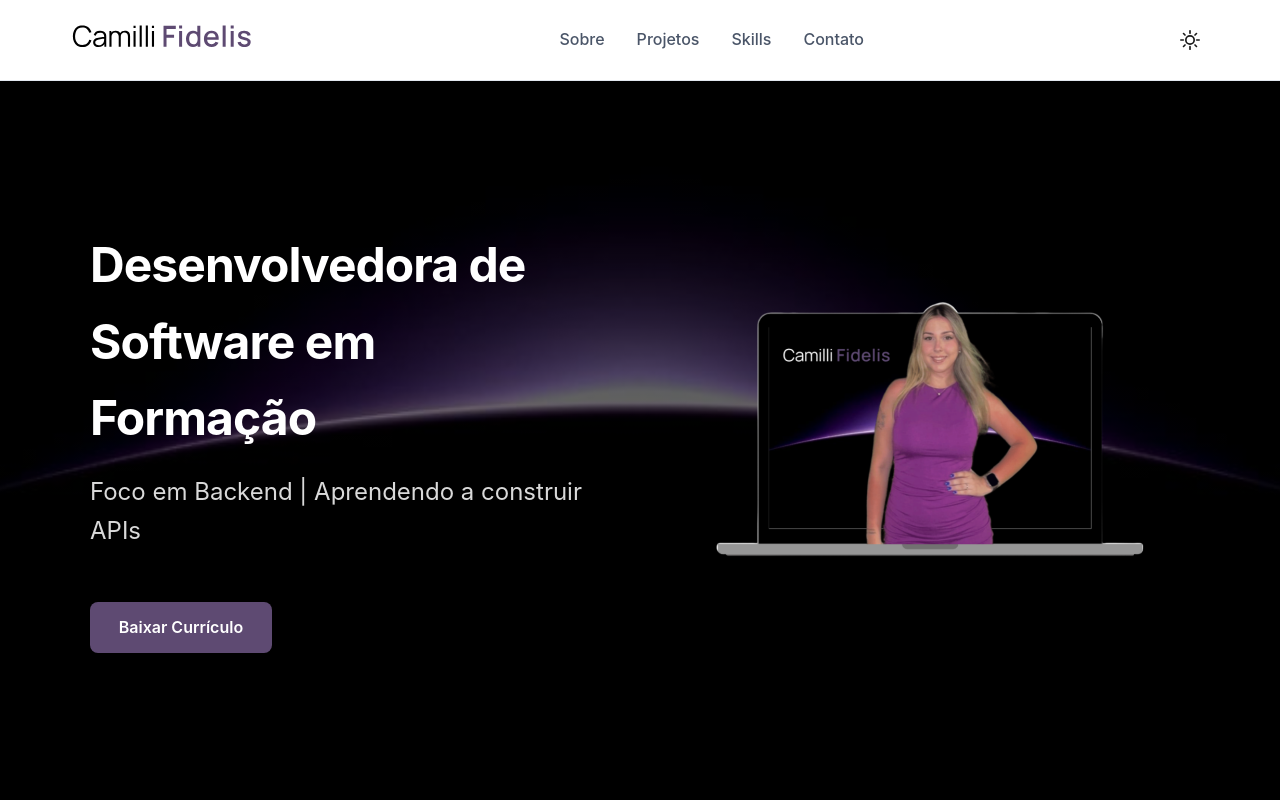
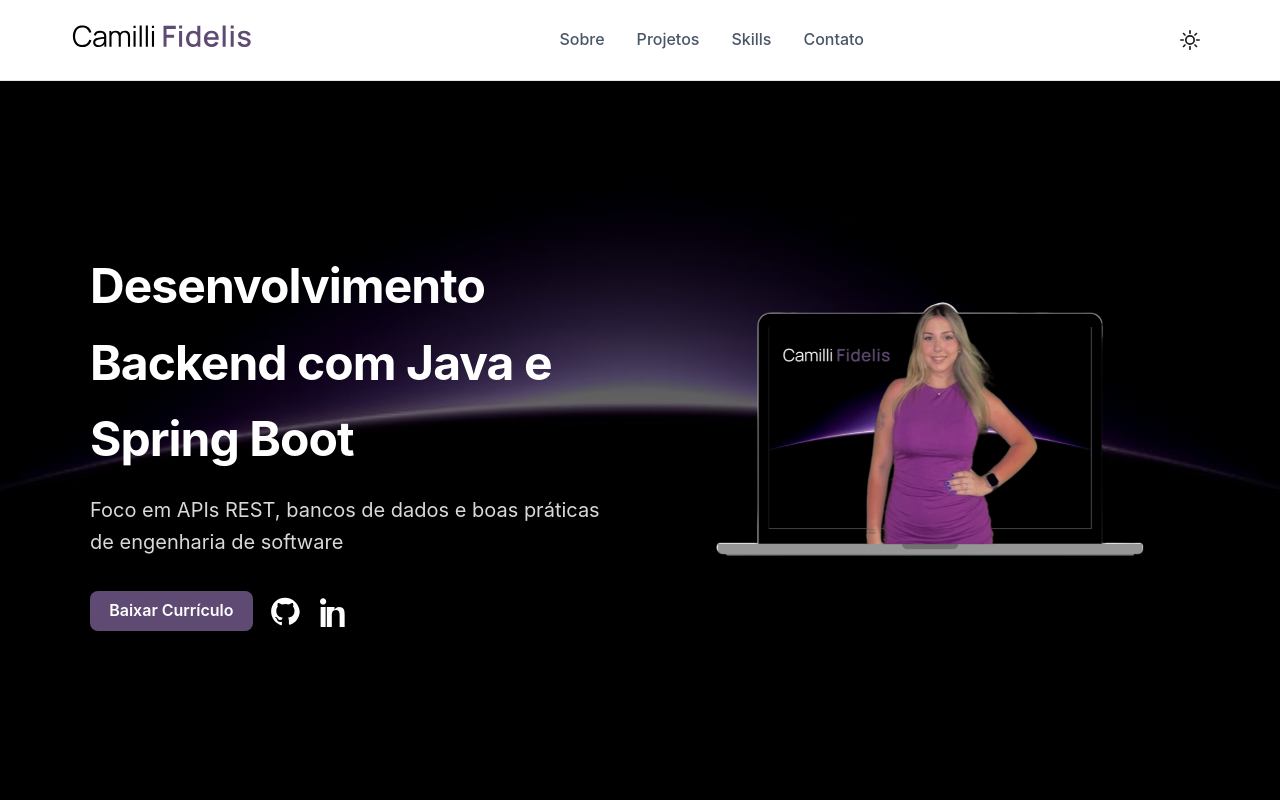
Before and after one commit to camillifidelis/portfolio-camilli-fidelis, a plain HTML site: page index.html in a window 1280 px wide. Shown: the top 800 px of the page. Drawn offline with Linux system fonts and the light colour scheme.

Commit message:
Botoes GitHub e Linkedln e Botão de acessibilidade

```diff
--- a/css/style.css
+++ b/css/style.css
@@ -87,12 +87,15 @@
   max-width: 1100px;
   margin: 0 auto;
   width: 100%;
+  flex-wrap: nowrap;
+  flex-direction: row;
 }
 
 /* Texto */
 .hero-text {
   flex: 1;
   opacity: 0;
+  min-width: 0;
   transform: translateX(-40px);
   animation: slideInLeft 0.8s ease forwards;
 }
@@ -100,11 +103,13 @@
 /* Imagem */
 .hero-image {
   flex: 1;
+  width: 400px;
   display: flex;
   justify-content: center;
   opacity: 0;
   transform: translateX(40px);
   animation: slideInRight 0.8s ease forwards;
+  flex-shrink: 0;
 }
 
 /* Título */
@@ -118,7 +123,7 @@
 
 /* Subtítulo */
 .hero-subtitle {
-  font-size: 1.5rem;
+  font-size: 1.25rem;
   color: rgba(255, 255, 255, 0.85);
   font-weight: 400;
   margin-bottom: 20px;
@@ -126,8 +131,9 @@
 
 /* Foto */
 .hero-photo {
+  max-width: 100%;
   width: 450px;
-  height: 450px;
+  height: auto;
   object-fit: cover;
   border-radius :0;
   box-shadow: none;
@@ -183,9 +189,12 @@
 
 /* Hero Download Button */
 .hero .btn-download {
-  display: inline-block;
-  margin-top: 2rem;
-  padding: 0.8rem 1.8rem;
+  display: flex;
+  align-items: center;
+  justify-content: center;
+  margin-top: 0;
+  height: 40px;
+  padding: 0 1.2rem;
   background-color: #5E4A72;
   color: white;
   font-weight: 600;
@@ -205,6 +214,43 @@
   transform: translateY(0);
   opacity: 1;
   box-shadow: none;
+}
+
+.hero-actions {
+  display: flex;
+  align-items: center;
+  gap: 12px;
+  margin-top: 2rem;
+  flex-wrap: nowrap;
+}
+
+.social-icons {
+  display: flex;
+  align-items: center;
+  gap: 10px;
+  margin-top: 2px;
+}
+
+.social-icons a {
+  color: #fff;
+  display: flex;
+  align-items: center;
+  justify-content: center;
+  transition: color 0.2s ease, opacity 0.2s ease;
+  width: 40px;
+  height: 40px;
+  padding: 0;
+}
+
+.social-icons a:hover {
+  color: #5E4A72;
+  opacity: 0.7;
+}
+
+.social-icons svg {
+  width: 30px;
+  height: 30px;
+  display: block;
 }
 
 /* Sections */
--- a/index.html
+++ b/index.html
@@ -72,13 +72,42 @@
 
                     <!-- TEXTO -->
                     <div class="hero-text">
-                        <h1 class="hero-title">Desenvolvedora de Software em Formação</h1>
-                        <p class="hero-subtitle">Foco em Backend | Aprendendo a construir APIs</p>
+                        <h1 class="hero-title">Desenvolvimento Backend com Java e Spring Boot</h1>
+                        <p class="hero-subtitle">Foco em APIs REST, bancos de dados e boas práticas de engenharia de software</p>
 
-                        <a href="assets/files/Curriculo-CamilliFidelis.pdf" download class="btn-download">
-                            Baixar Currículo
-                        </a>
-                    </div>
+                      <div class="hero-actions">
+
+            <a href="assets/files/Curriculo-CamilliFidelis.pdf" download class="btn-download">
+                Baixar Currículo
+            </a>
+
+            <div class="social-icons">
+                <a href="https://github.com/camillifidelis" target="_blank" aria-label="GitHub">
+                    <!-- GitHub -->
+                    <svg xmlns="http://www.w3.org/2000/svg" width="22" height="22" fill="currentColor" viewBox="0 0 24 24">
+                        <path d="M12 .5C5.73.5.9 5.33.9 11.6c0 5.08 3.29 9.39 7.86 10.91.57.11.78-.25.78-.55
+                        0-.27-.01-1.16-.02-2.11-3.2.7-3.87-1.54-3.87-1.54-.52-1.32-1.27-1.67-1.27-1.67-1.04-.71.08-.7.08-.7
+                        1.15.08 1.75 1.18 1.75 1.18 1.02 1.75 2.67 1.24 3.32.95.1-.74.4-1.24.72-1.53-2.55-.29-5.23-1.28-5.23-5.69
+                        0-1.26.45-2.29 1.18-3.1-.12-.29-.51-1.45.11-3.02 0 0 .96-.31 3.14 1.18a10.9 10.9 0 0 1 5.72 0c2.18-1.49
+                        3.14-1.18 3.14-1.18.62 1.57.23 2.73.11 3.02.73.81 1.18 1.84 1.18 3.1 0 4.42-2.68 5.39-5.24 5.67.41.35.77
+                        1.03.77 2.08 0 1.5-.01 2.71-.01 3.08 0 .3.21.66.79.55 4.56-1.52 7.85-5.83 7.85-10.91C23.1 5.33
+                        18.27.5 12 .5z"/>
+                    </svg>
+                </a>
+
+                <a href="https://www.linkedin.com/in/camilli-fidelis-40287b228/" target="_blank" aria-label="LinkedIn">
+                    <!-- LinkedIn -->
+                    <svg xmlns="http://www.w3.org/2000/svg" width="22" height="22" fill="currentColor" viewBox="0 0 24 24">
+                        <path d="M4.98 3.5C4.98 4.88 3.86 6 2.5 6S0 4.88 0 3.5 1.12 1 2.5 1 4.98 2.12 4.98
+                        3.5zM.5 8h4v16h-4V8zm7.5 0h3.6v2.2h.05c.5-.95 1.72-2.2 3.55-2.2 3.8 0 4.5
+                        2.5 4.5 5.7V24h-4v-8.8c0-2.1-.04-4.8-2.9-4.8-2.9
+                        0-3.35 2.3-3.35 4.7V24h-4V8z"/>
+                    </svg>
+                </a>
+            </div>
+            </div>
+        </div>
+
 
                     <!-- FOTO -->
                     <div class="hero-image">
@@ -226,6 +255,19 @@
         </div>
     </footer>
 
+    <div vw class="enabled">
+        <div vw-access-button class="active"></div>
+        <div vw-plugin-wrapper>
+            <div class="vw-plugin-top-wrapper"></div>
+        </div>
+    </div>
+
+    <script src="https://vlibras.gov.br/app/vlibras-plugin.js"></script>
+    <script>
+        new window.VLibras.Widget('https://vlibras.gov.br/app');
+    </script>
+
     <script src="js/main.js"></script>
-    </body>
+</body>
+
 </html>
```
